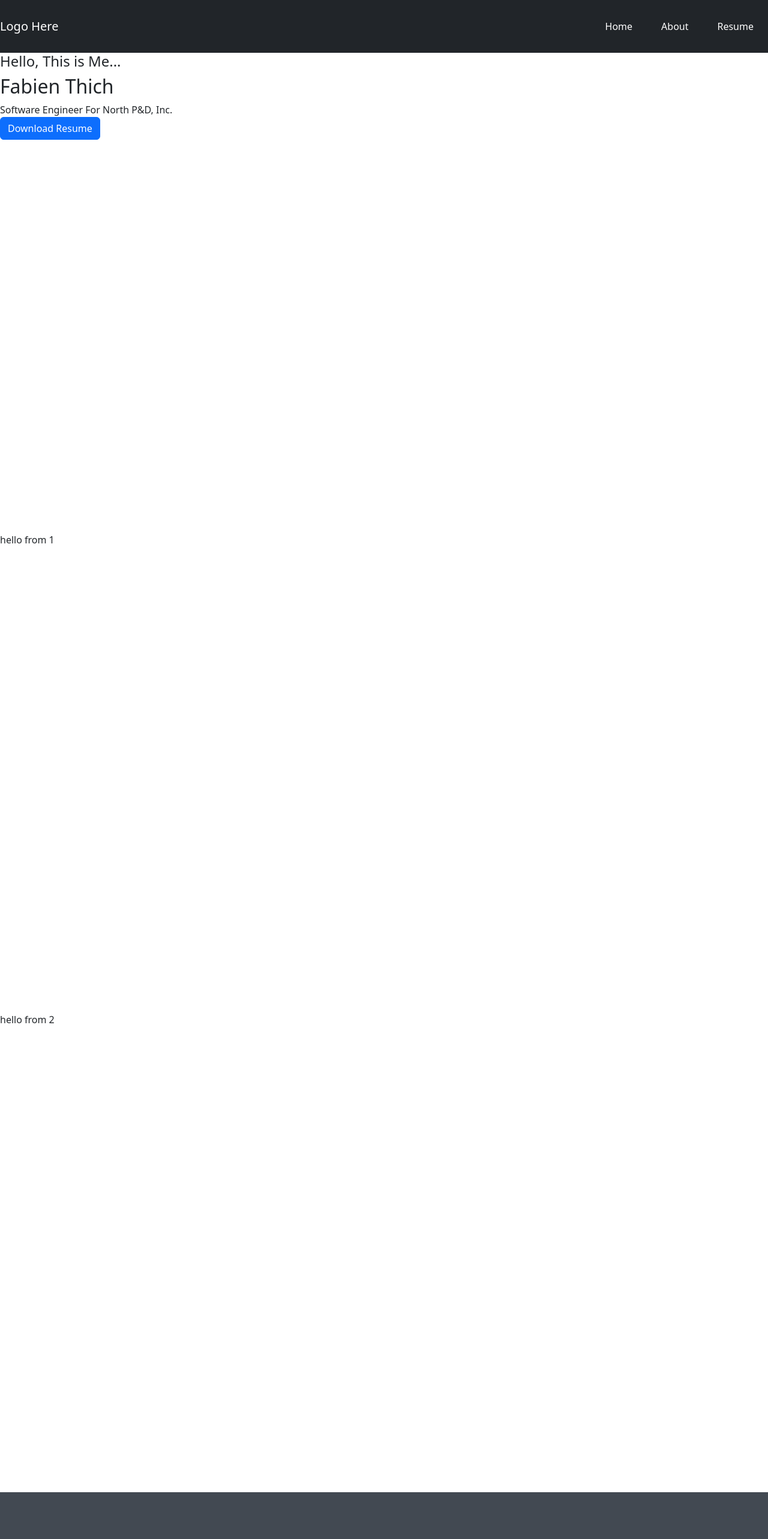
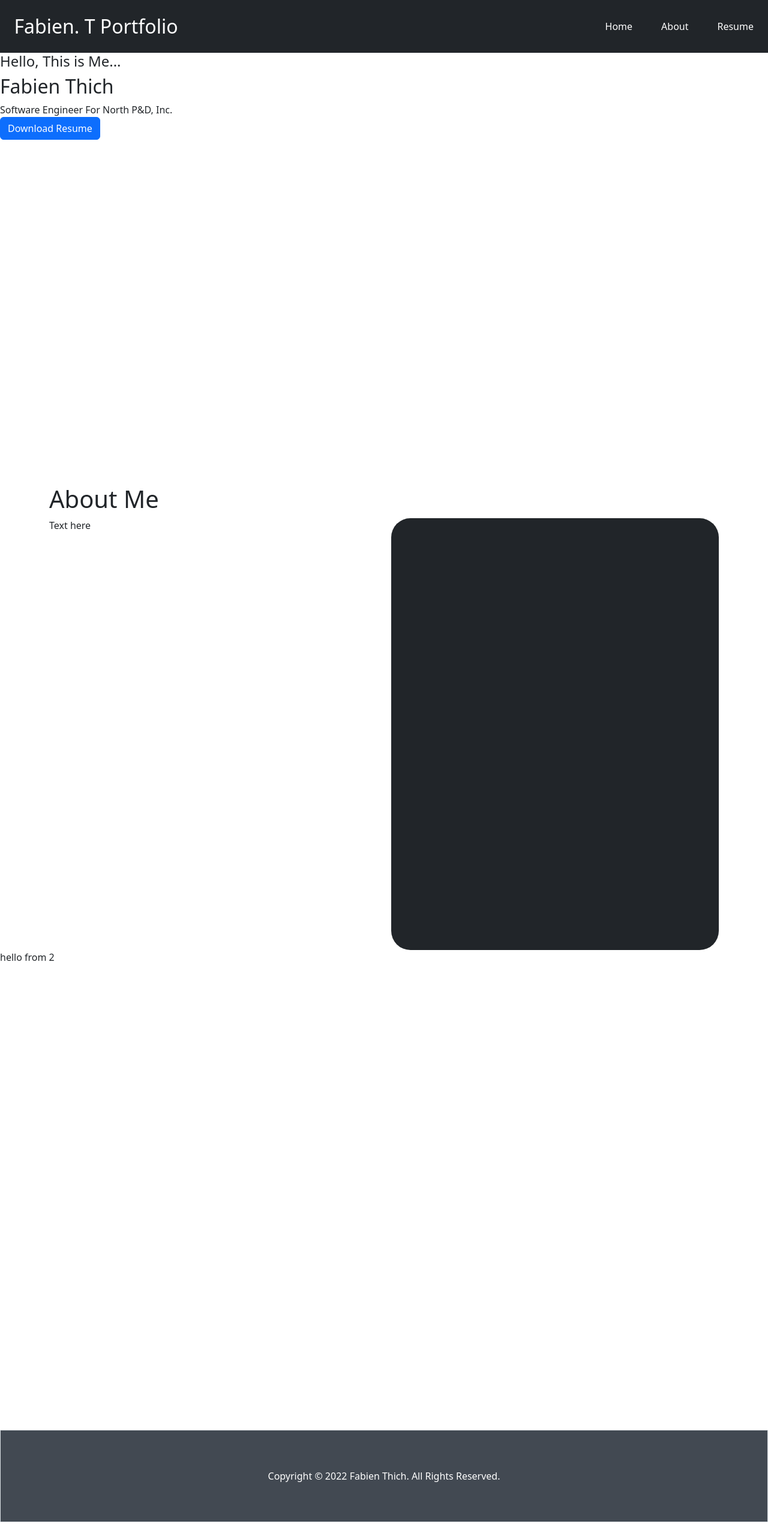
Before and after one commit to FabienThich/portfolio, a React (Create React App) app: page / in a window 1280 px wide. Shown: the top 2566 px of the page at 60% size. After the commit the page ends 2538 px from the top, so only its background shows below. Built offline with nearby package versions, Linux system fonts and the light colour scheme.

Commit message:
Work on About + Logo

```diff
--- a/src/Components/About/About.js
+++ b/src/Components/About/About.js
@@ -1,7 +1,19 @@
+import "./About.css";
+
 function About() {
-    return (
-        <div style={{height: '100vh'}}>hello from 1</div>
-    )
+  return (
+    <div className="container">
+      <h1 className="text-left">About Me</h1>
+      <div className="row">
+        <div className="col-6">
+          <div>Text here</div>
+        </div>
+        <div className="col-md-6 col-sm-12">
+          <div style={{ height: "90vh" }} className="rounded-5 bg-dark"></div>
+        </div>
+      </div>
+    </div>
+  );
 }
 
 export default About;
--- a/src/Components/Footer/Footer.css
+++ b/src/Components/Footer/Footer.css
@@ -1,13 +1,10 @@
-.space {
-    padding-top: 100%;
-}
-
 .footer {
-    height: 10em;
-    background-color: #424952;
-    color: white;
+  background-color: #424952;
+  color: white;
+  padding-top: 4em;
+  padding-bottom: 4em;
 }
 
 .copy {
-    padding-top: 6em;
+  font-size: 1em;
 }
--- a/src/Components/Footer/Footer.js
+++ b/src/Components/Footer/Footer.js
@@ -2,9 +2,9 @@ import "./Footer.css";
 
 function Footer() {
   return (
-    <div>
+    <div className="container-col-12 border">
       <div className="footer">
-        <div className="copy">
+        <div className="copy text-center">
           Copyright &copy; 2022 Fabien Thich. All Rights Reserved.
         </div>
       </div>
--- a/src/Components/Home/Home.js
+++ b/src/Components/Home/Home.js
@@ -2,14 +2,14 @@ import "./Home.css";
 
 function Home() {
   return (
-    <div className="containter" style={{height: '100vh'}}>
+    <div className="containter" style={{height: '90vh'}}>
         <h4>Hello, This is Me...</h4>
         <h2>Fabien Thich</h2>
         <div className="homeDesc">Software Engineer For North P&D, Inc.</div>
 
 
       <div className="homeOptions">
-        <a href="Resume.pdf" /**download="Resume.pdf"**/>
+        <a /**download="Resume.pdf"**/>
           <button className="btn btn-primary">Download Resume</button>
         </a>
       </div>
--- a/src/Components/Main/Main.css
+++ b/src/Components/Main/Main.css
@@ -1,3 +1,9 @@
+/* Logo  */
+
+.logo {
+  font-size: 2em;
+}
+
 /* Nav Item Setup */
 
 .navLink {
--- a/src/Components/Main/Main.js
+++ b/src/Components/Main/Main.js
@@ -15,7 +15,7 @@ function Main() {
         expand="lg"
         collapseOnSelect
       >
-        <Navbar.Brand>Logo Here</Navbar.Brand>
+        <Navbar.Brand className="col-3 text-center logo">Fabien. T Portfolio</Navbar.Brand>
 
         <Navbar.Toggle />
         <Navbar.Collapse>
```
